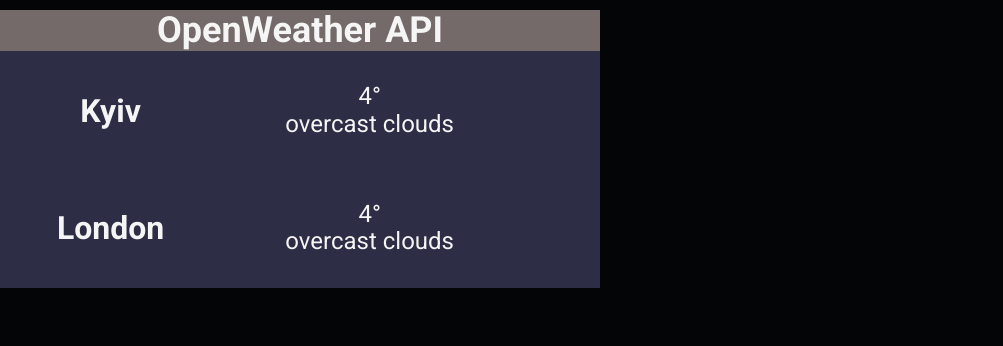
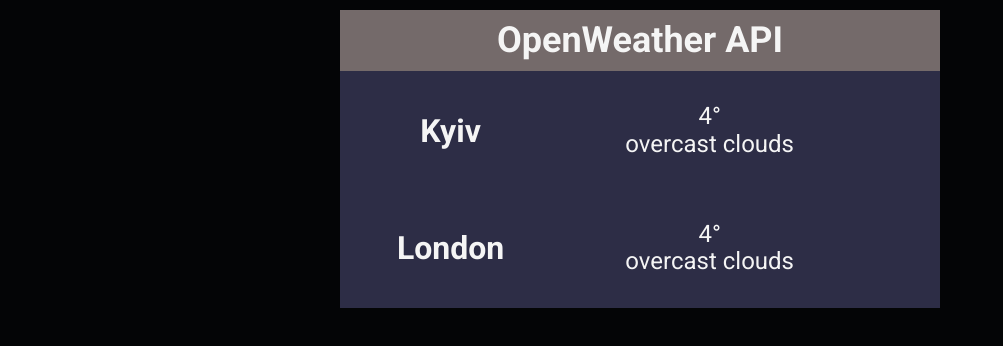
Before and after one commit to PetroBratash/WeatherForecast, a plain HTML site: page index.html in a window 1280 px wide. Shown: the whole page, without its empty margins (0-1003 px from the left). Drawn offline with Linux system fonts and the light colour scheme.

Commit message:
modified html css ctructure of project

```diff
--- a/styles/style.css
+++ b/styles/style.css
@@ -2,6 +2,7 @@
     box-sizing: border-box;
     margin: 0;
 }
+
 /*using CSS nesting*/
 body {
     font-family: 'Roboto', sans-serif;
@@ -11,11 +12,14 @@ body {
 
     .container {
         width: 600px;
+        margin-left: auto;
+        margin-right: auto;
 
         h1 {
             background-color: rgb(116, 106, 106);
             text-align: center;
             margin: 10px 0 0 0;
+            padding: 10px 0;
         }
 
         .table {
@@ -33,7 +37,6 @@ body {
 
                 .temp {
                     font-size: 24px;
-                    /* font-weight: 700; */
                 }
 
                 .description {
```
